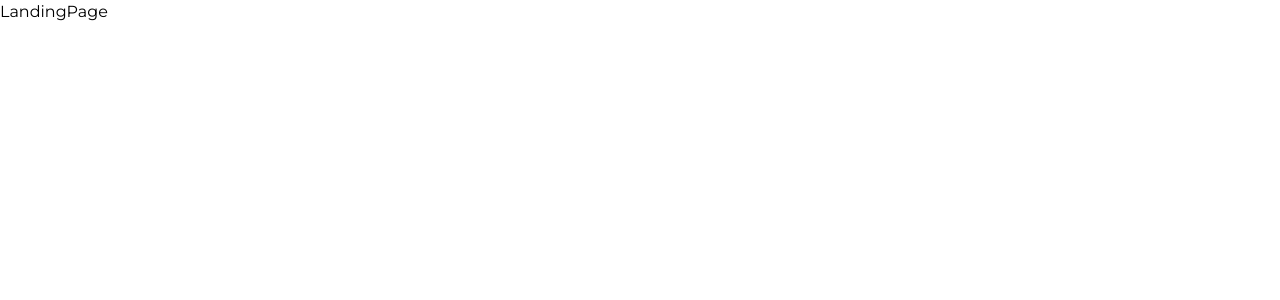
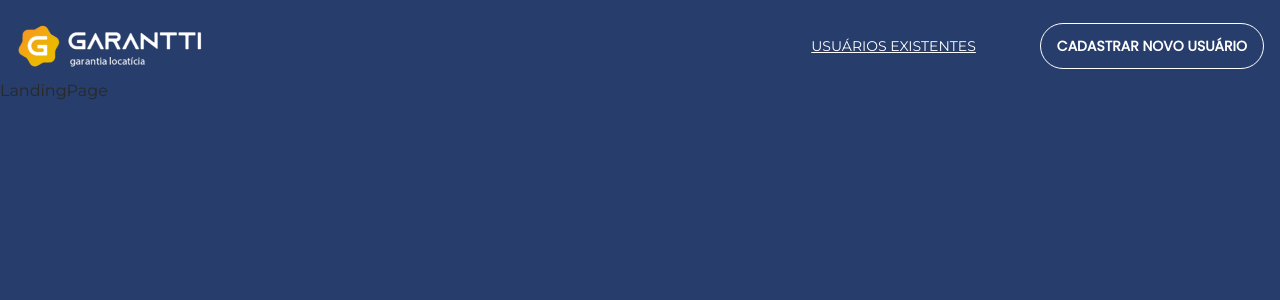
Before and after one commit to DiasBriel/garantti-teste-frontend, a React (Create React App) app: page / in a window 1280 px wide. Shown: the top 300 px of the page. Built offline with nearby package versions, Linux system fonts and the light colour scheme.

Commit message:
Header responsivo criado

```diff
--- a/src/App.tsx
+++ b/src/App.tsx
@@ -1,8 +1,10 @@
+import Header from "./components/Header";
 import LandingPage from "./pages/LandingPage";
 
 function App() {
   return (
-    <div className="">
+    <div className="container mx-auto">
+      <Header />
       <LandingPage />
     </div>
   );
--- a/src/components/Button/index.tsx
+++ b/src/components/Button/index.tsx
@@ -2,10 +2,29 @@ import React from "react";
 
 type Props = {
   type: string;
+  className?: string;
+  label: string;
 };
 
-const Button = ({ type }: Props) => {
-  return <div>Button</div>;
+const Button = ({ type, className, label }: Props) => {
+  let style: string = "";
+
+  if (type === "primary") {
+    style = "bg-gradient-to-l from-orange to-yellow";
+  }
+
+  if (type === "secondary") {
+    style =
+      "bg-transparent border border-white text-white hover:bg-white hover:text-black";
+  }
+
+  return (
+    <button
+      className={`${className} ${style} py-3 px-4 rounded-full transition duration-200`}
+    >
+      {label}
+    </button>
+  );
 };
 
 export default Button;
--- a/src/components/Header/DesktopHeader.tsx
+++ b/src/components/Header/DesktopHeader.tsx
@@ -1,9 +1,24 @@
+import Button from "../Button";
+import Logo from "./Logo";
+
 type Props = {
   className: string;
 };
 
 const DesktopHeader = ({ className }: Props) => {
-  return <div className={`${className}`}>DesktopHeader</div>;
+  return (
+    <div
+      className={`${className} w-full flex justify-between items-center px-4`}
+    >
+      <Logo />
+      <div className="space-x-8 lg:space-x-16">
+        <span className="underline text-white text-sm">
+          USUÁRIOS EXISTENTES
+        </span>
+        <Button type="secondary" label="CADASTRAR NOVO USUÁRIO" />
+      </div>
+    </div>
+  );
 };
 
 export default DesktopHeader;
--- /dev/null
+++ b/src/components/Header/Logo.tsx
@@ -0,0 +1,7 @@
+import GaranttiLogo from "../../assets/images/logo.png";
+
+const Logo = () => {
+  return <img src={GaranttiLogo} alt="Garantti" />;
+};
+
+export default Logo;
--- a/src/components/Header/MobileHeader.tsx
+++ b/src/components/Header/MobileHeader.tsx
@@ -1,9 +1,15 @@
+import Logo from "./Logo";
+
 type Props = {
   className: string;
 };
 
 const MobileHeader = ({ className }: Props) => {
-  return <div className={`${className}`}>MobileHeader</div>;
+  return (
+    <div className={`${className} flex justify-center`}>
+      <Logo />
+    </div>
+  );
 };
 
 export default MobileHeader;
--- a/src/components/Header/index.tsx
+++ b/src/components/Header/index.tsx
@@ -1,5 +1,13 @@
-const index = () => {
-  return <header></header>;
+import DesktopHeader from "./DesktopHeader";
+import MobileHeader from "./MobileHeader";
+
+const Header = () => {
+  return (
+    <header className="mt-5">
+      <MobileHeader className="md:hidden" />
+      <DesktopHeader className="hidden md:inline-flex" />
+    </header>
+  );
 };
 
-export default index;
+export default Header;
--- a/src/index.css
+++ b/src/index.css
@@ -2,10 +2,10 @@
 
 @layer base {
   body {
-    @apply font-sans;
+    @apply font-sans bg-primary text-black;
   }
   button {
-    @apply font-serif;
+    @apply font-serif font-semibold text-sm;
   }
 }
 
@@ -18,5 +18,5 @@
 }
 @font-face {
   font-family: "Poppins";
-  src: url("assets/fonts/Poppins-Regular.ttf");
+  src: url(assets/fonts/Poppins-Regular.ttf);
 }
--- a/tailwind.config.js
+++ b/tailwind.config.js
@@ -6,6 +6,7 @@ module.exports = {
         primary: "#273D6B",
         orange: "#EFAD0B",
         yellow: "#F6CE3B",
+        black: "#292929",
       },
       fontFamily: {
         sans: ["Montserrat", "sans-serif"],
```
Also changed, not shown: src/assets/images/logo.png (added).
